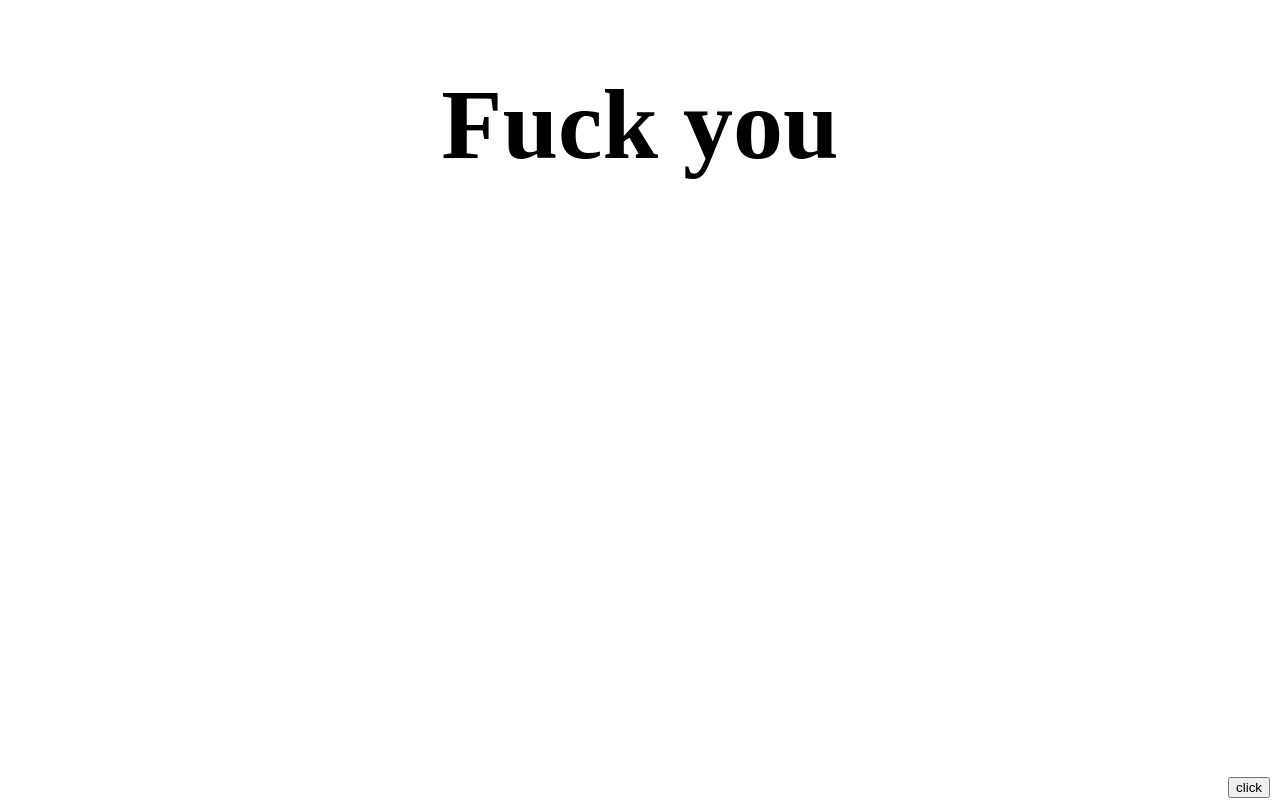
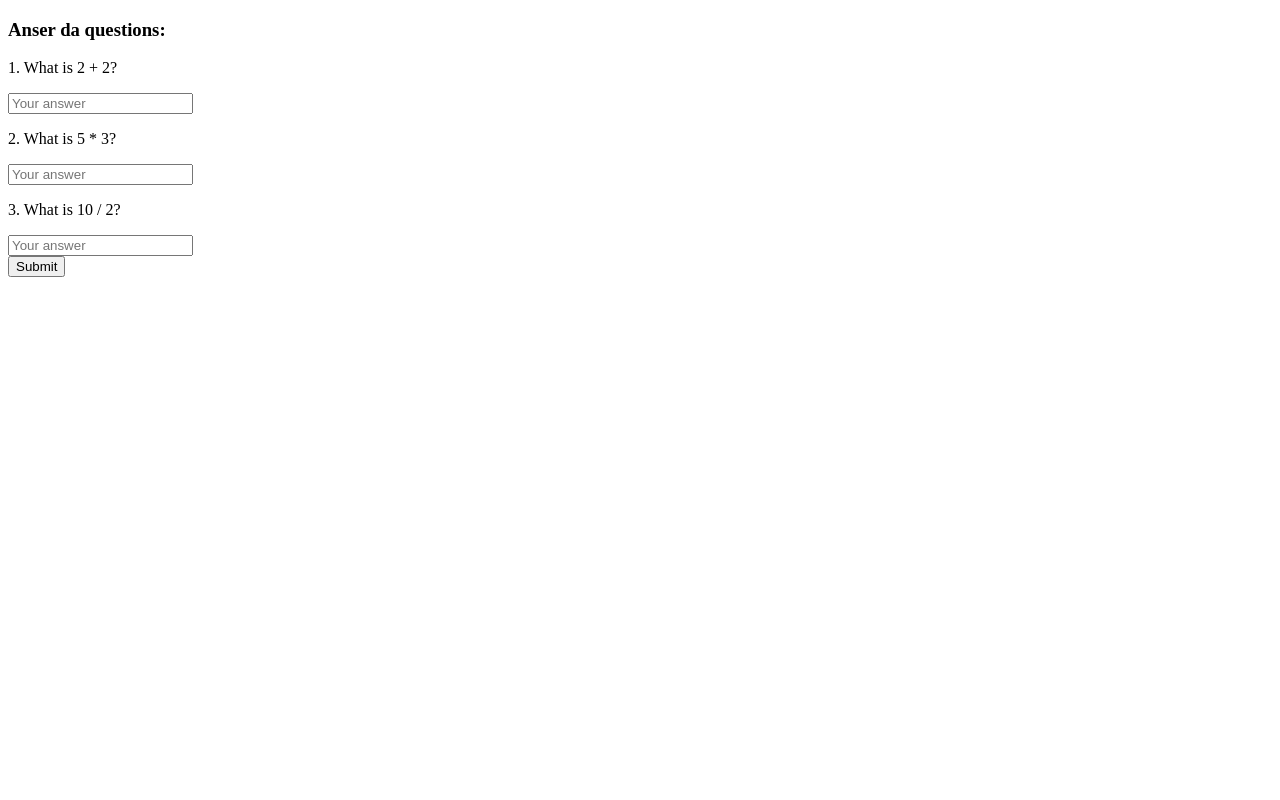
Before and after one commit to r3kd/.com, a plain HTML site: page index.html in a window 1280 px wide. Drawn offline with Linux system fonts and the light colour scheme.

Commit message:
Update index.html

```diff
--- a/index.html
+++ b/index.html
@@ -3,27 +3,41 @@
 <head>
     <meta charset="UTF-8">
     <meta name="viewport" content="width=device-width, initial-scale=1.0">
-    <title>lol</title>
-    <style>
-        h1 {
-            font-weight: bold;
-            text-align: center;
-            font-size: 100px;
-        }
-
-        button {
-            position: absolute;
-            bottom: 2px;
-            right: 10px;
-        }
-    </style>
+    <title>Math test</title>
+    <link rel="stylesheet" href="styles.css">
 </head>
 <body>
-    <h1>Fuck
-        you</h1>
-
-        <div>
-            <a href="zach.html"><button>click</button></a>
+    <h3 class="title" id="title">Anser da questions:</h3>
+    <div class="container" id="container">
+        <div class="question" id="q1">
+            <p>1. What is 2 + 2?</p>
+            <input type="text" id="answer1" placeholder="Your answer">
         </div>
+        <div class="question" id="q2">
+            <p>2. What is 5 * 3?</p>
+            <input type="text" id="answer2" placeholder="Your answer">
+        </div>
+        <div class="question" id="q3">
+            <p>3. What is 10 / 2?</p>
+            <input type="text" id="answer3" placeholder="Your answer">
+        </div>
+        <button onclick="checkAnswers()">Submit</button>
+    </div>
+    <script>
+        answer1 = "4"
+    aanswer2 = "15"
+    answer3 = "5"
+function checkAnswers() {
+    const answer1 = document.getElementById('answer1').value.trim();
+    const answer2 = document.getElementById('answer2').value.trim();
+    const answer3 = document.getElementById('answer3').value.trim();
+    if (answer1 === "4" && answer2 === "15" && answer3 === "5") {
+        alert("Correct! All answers are right.");
+        document.bgColor = "green";
+    } else {
+        alert("Incorrect! Please try again.");
+    }
+}
+    </script>
 </body>
 </html>
```
